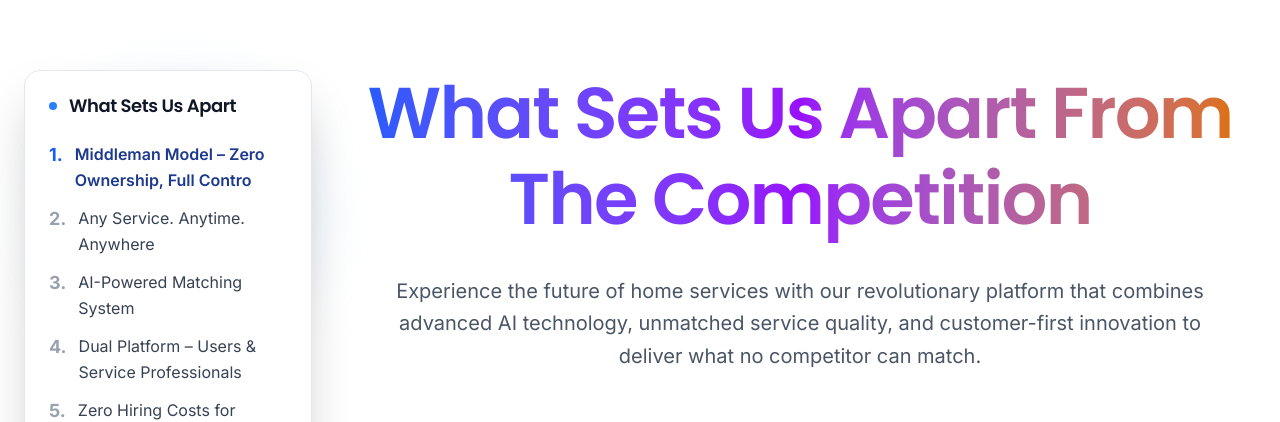
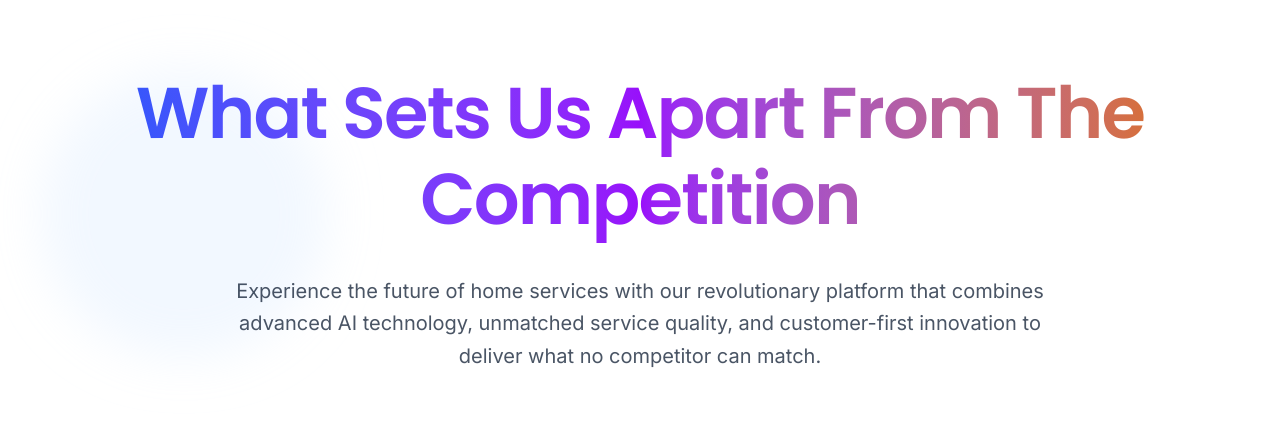
Before and after one commit to chaudhary64/zonomo-landing-page, a Next.js app: page / in a window 1280 px wide. Shown: the part 810-1232 px from the top of the page. Built offline with nearby package versions, Linux system fonts and the light colour scheme.

Commit message:
refactor: Update main header and description in AIFeatures component for improved clarity and presentation

```diff
--- a/src/components/features/page.js
+++ b/src/components/features/page.js
@@ -560,22 +560,21 @@ export default function AIFeatures() {
       <div className="absolute top-10 sm:top-20 left-5 sm:left-10 w-48 h-48 sm:w-72 sm:h-72 bg-blue-200 rounded-full mix-blend-multiply filter blur-xl opacity-20"></div>
       <div className="absolute bottom-10 sm:bottom-20 right-5 sm:right-10 w-48 h-48 sm:w-72 sm:h-72 bg-purple-200 rounded-full mix-blend-multiply filter blur-xl opacity-20"></div>
 
+      {/* Main Header */}
+      <div className="w-[90%] mx-auto text-center mb-12 sm:mb-16 lg:mb-20">
+        <h1 className="text-3xl sm:text-4xl md:text-5xl lg:text-6xl xl:text-7xl font-bold bg-gradient-to-r from-blue-600 via-purple-600 to-amber-600 bg-clip-text text-transparent mb-4 sm:mb-6 lg:mb-8 font-poppins">
+          What Sets Us Apart From The Competition
+        </h1>
+        <p className="text-base sm:text-lg lg:text-xl text-gray-600 max-w-4xl mx-auto leading-relaxed font-inter px-4">
+          Experience the future of home services with our revolutionary platform
+          that combines advanced AI technology, unmatched service quality, and
+          customer-first innovation to deliver what no competitor can match.
+        </p>
+      </div>
+
       <div className="mx-auto px-4 sm:px-6 relative z-10">
         {/* Sticky Navigation */}
         <StickyNavigation features={features} activeSection={activeSection} />
-
-        {/* Main Header */}
-        <div className="text-center mb-12 sm:mb-16 lg:mb-20 xl:ml-80 2xl:ml-96">
-          <h1 className="text-3xl sm:text-4xl md:text-5xl lg:text-6xl xl:text-7xl font-bold bg-gradient-to-r from-blue-600 via-purple-600 to-amber-600 bg-clip-text text-transparent mb-4 sm:mb-6 lg:mb-8 font-poppins">
-            What Sets Us Apart From The Competition
-          </h1>
-          <p className="text-base sm:text-lg lg:text-xl text-gray-600 max-w-4xl mx-auto leading-relaxed font-inter px-4">
-            Experience the future of home services with our revolutionary
-            platform that combines advanced AI technology, unmatched service
-            quality, and customer-first innovation to deliver what no competitor
-            can match.
-          </p>
-        </div>
 
         {/* Features Sections */}
         <div className="xl:ml-80 2xl:ml-96">
```
